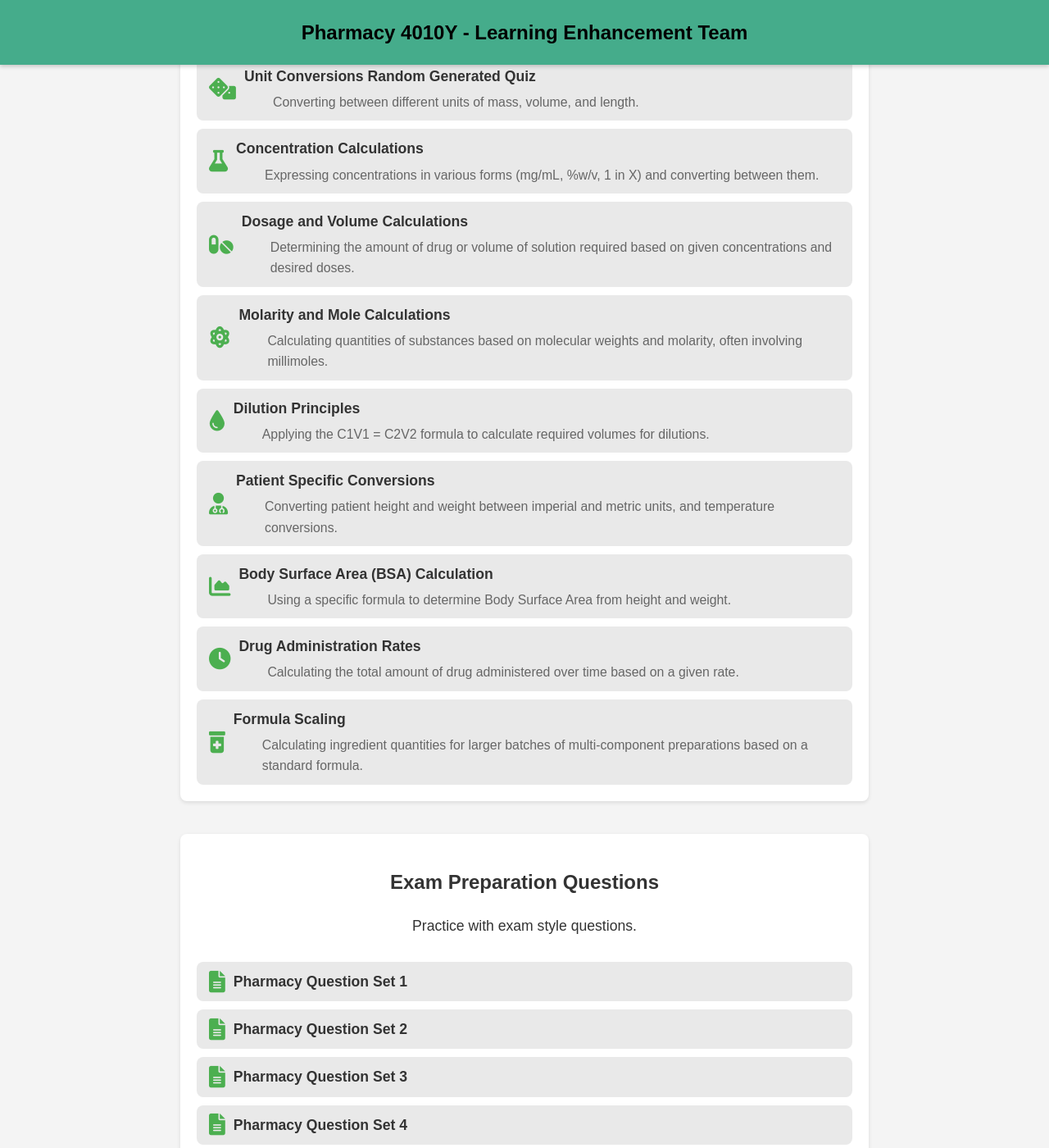
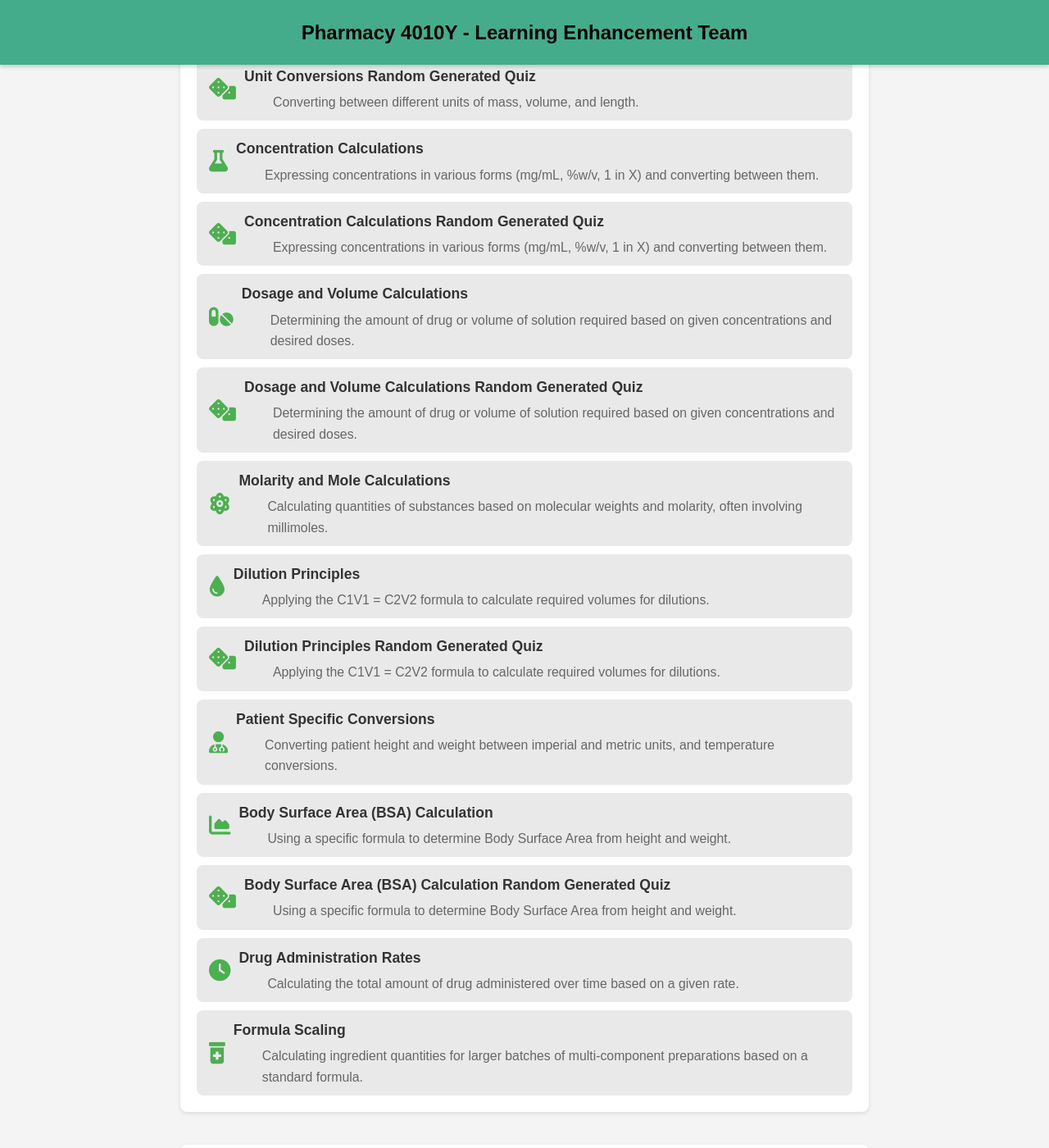
Before and after one commit to probe973/pha-4010y, a Jekyll site: the page index.html, which Jekyll copies as it is, in a window 1280 px wide and 1400 px high, scrolled down 1073 px. Shown: the whole window at 82% size. Built offline with Jekyll 4.4.1, drawn with Linux system fonts in a browser that asks for light colours.

Commit message:
Update index.html

```diff
--- a/index.html
+++ b/index.html
@@ -265,7 +265,7 @@
                     <div class="topic-description">Converting between different units of mass, volume, and length.</div>
                 </div>
             </a>
-            <a href="randomq.html?quiz=rq_converstion_units" class="topic-link">
+            <a href="randomq.html?quiz=rq_conversion_units.json" class="topic-link">
                 <i class="fas fa-dice topic-icon"></i>
                 <div>
                     <strong>Unit Conversions Random Generated Quiz</strong>
@@ -279,10 +279,24 @@
                     <div class="topic-description">Expressing concentrations in various forms (mg/mL, %w/v, 1 in X) and converting between them.</div>
                 </div>
             </a>
+            <a href="randomq.html?quiz=rq_conversion_concentrations.json" class="topic-link">
+                <i class="fas fa-dice topic-icon"></i>
+                <div>
+                    <strong>Concentration Calculations Random Generated Quiz</strong>
+                    <div class="topic-description">Expressing concentrations in various forms (mg/mL, %w/v, 1 in X) and converting between them.</div>
+                </div>
+            </a>
             <a href="dosage/qs.html" class="topic-link">
                 <i class="fas fa-pills topic-icon"></i>
                 <div>
                     <strong>Dosage and Volume Calculations</strong>
+                    <div class="topic-description">Determining the amount of drug or volume of solution required based on given concentrations and desired doses.</div>
+                </div>
+            </a>
+            <a href="randomq.html?quiz=rq_dosage.json" class="topic-link">
+                <i class="fas fa-dice topic-icon"></i>
+                <div>
+                    <strong>Dosage and Volume Calculations Random Generated Quiz</strong>
                     <div class="topic-description">Determining the amount of drug or volume of solution required based on given concentrations and desired doses.</div>
                 </div>
             </a>
@@ -300,6 +314,13 @@
                     <div class="topic-description">Applying the C1V1 = C2V2 formula to calculate required volumes for dilutions.</div>
                 </div>
             </a>
+            <a href="randomq.html?quiz=rq_dilutions.json" class="topic-link">
+                <i class="fas fa-dice topic-icon"></i>
+                <div>
+                    <strong>Dilution Principles Random Generated Quiz</strong>
+                    <div class="topic-description">Applying the C1V1 = C2V2 formula to calculate required volumes for dilutions.</div>
+                </div>
+            </a>
             <a href="imperial/qs.html" class="topic-link">
                 <i class="fas fa-user-md topic-icon"></i>
                 <div>
@@ -311,6 +332,13 @@
                 <i class="fas fa-chart-area topic-icon"></i>
                 <div>
                     <strong>Body Surface Area (BSA) Calculation</strong>
+                    <div class="topic-description">Using a specific formula to determine Body Surface Area from height and weight.</div>
+                </div>
+            </a>
+            <a href="randomq.html?quiz=rq_bsa.json" class="topic-link">
+                <i class="fas fa-dice topic-icon"></i>
+                <div>
+                    <strong>Body Surface Area (BSA) Calculation Random Generated Quiz</strong>
                     <div class="topic-description">Using a specific formula to determine Body Surface Area from height and weight.</div>
                 </div>
             </a>
```
